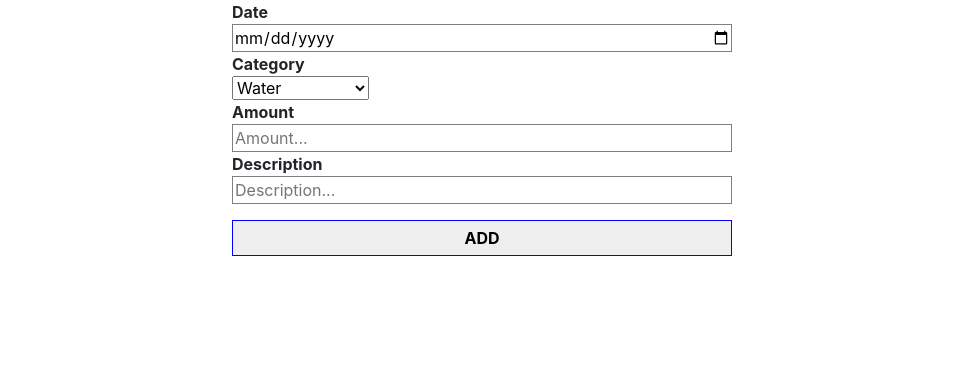
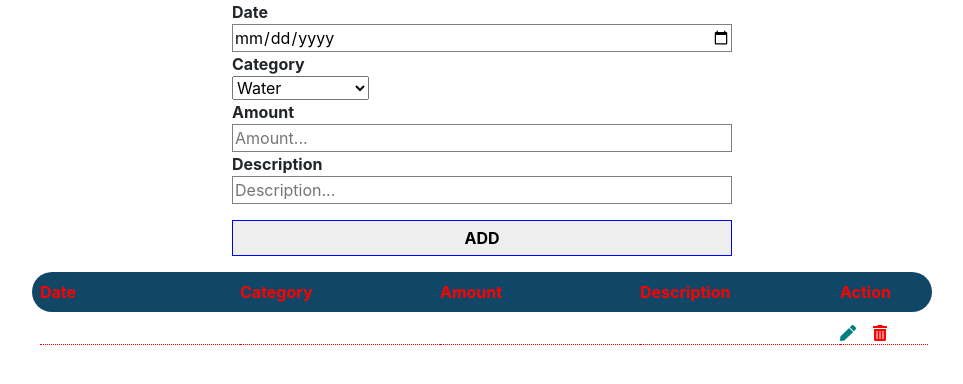
Before and after one commit to albertdugba/expense-tracker-app, a React (Create React App) app: page / in a window 1280 px wide. Shown: the top 384 px of the page, without its empty margins (158-1121 px from the left). Built offline with nearby package versions, Linux system fonts and the light colour scheme.

Commit message:
Added a del functionality

```diff
--- a/src/App.css
+++ b/src/App.css
@@ -35,3 +35,45 @@ button:hover {
   background: rgb(6, 18, 73);
   color: #fff;
 }
+
+/* Tables */
+
+.grid-table {
+  display: grid;
+  grid-template-columns: repeat(5, 200px);
+  background: rgb(17, 71, 102);
+  color: red;
+  padding: 0.5rem;
+  border-radius: 20px;
+  max-width: 900px;
+  margin: auto;
+  font-weight: bold;
+  overflow-x: hidden;
+}
+
+.expense-list-item {
+  display: grid;
+  grid-template-columns: repeat(5, 200px);
+  padding: 0.5rem;
+  border-radius: 20px;
+  max-width: 900px;
+  margin: auto;
+  overflow-x: hidden;
+}
+
+.expense-list-item > div {
+  border-bottom: 1px dotted red;
+}
+
+/*Icons */
+
+.del {
+  margin-left: 1rem;
+  color: red;
+  cursor: pointer;
+}
+
+.edit {
+  color: teal;
+  cursor: pointer;
+}
--- a/src/App.js
+++ b/src/App.js
@@ -28,14 +28,22 @@ class App extends Component {
       amount
     };
     this.setState({
-      expensesItem: [...this.state, newExpenses]
+      expensesItem: [...this.state.expensesItem, newExpenses]
     });
+  };
+
+  handleDelete = id => {
+    const expensesItem = this.state.expensesItem.filter(item => item.id !== id);
+    this.setState({ expensesItem });
   };
   render() {
     return (
       <div>
         <FormInput addInput={this.addFormInput} />
-        <FormItem expenses={this.state.expensesItem} />
+        <FormItem
+          expenses={this.state.expensesItem}
+          handleDelete={this.handleDelete}
+        />
       </div>
     );
   }
--- a/src/components/FormDetails.js
+++ b/src/components/FormDetails.js
@@ -1,7 +1,25 @@
 import React from "react";
+import { FaTrashAlt } from "react-icons/fa";
+import { FaPen } from "react-icons/fa";
 
-const FormDetails = () => {
-  return <div>Hello</div>;
+import "../App.css";
+
+const FormDetails = props => {
+  const { date, category, amount, description, id } = props.expense;
+  return (
+    <div>
+      <div className="expense-list-item">
+        <div>{date}</div>
+        <div>{category}</div>
+        <div>{amount}</div>
+        <div>{description}</div>
+        <div className="icons">
+          <FaPen className="edit" />
+          <FaTrashAlt className="del" onClick={() => props.handleDelete(id)} />
+        </div>
+      </div>
+    </div>
+  );
 };
 
 export default FormDetails;
--- a/src/components/FormInput.js
+++ b/src/components/FormInput.js
@@ -29,7 +29,7 @@ class FormInput extends Component {
           <label htmlFor="Date">Date</label>
           <input
             type="date"
-            name="Date"
+            name="date"
             value={this.state.date}
             onChange={this.handleChange}
           />
@@ -37,14 +37,14 @@ class FormInput extends Component {
           <select
             value={this.state.category}
             onChange={this.handleChange}
-            name="Category"
+            name="category"
           >
             <optgroup label="Utilities">
               <option value="Light">Light</option>
               <option value="Rent">Rent</option>
               <option value="Water">Water</option>
               <option value="Gas">Gas</option>
-              <option value="Tel">Telephone</option>
+              <option value="Telephone">Telephone</option>
             </optgroup>
 
             <optgroup label="Maintenance">
--- a/src/components/FormItem.js
+++ b/src/components/FormItem.js
@@ -1,12 +1,33 @@
-import React from "react";
+import React, { Component } from "react";
+
+import "../App.css";
 import FormDetails from "./FormDetails";
 
-const FormItem = props => {
-  const { expenses } = props;
-  {
-    expenses.map(expense => <FormDetails expense={expense} key={expense.id} />);
+class FormItem extends Component {
+  render() {
+    const { expenses } = this.props;
+    return (
+      <div className="container mt-3">
+        <div>
+          <div className="grid-table">
+            <div>Date</div>
+            <div>Category</div>
+            <div>Amount</div>
+            <div>Description</div>
+            <div>Action</div>
+          </div>
+
+          {expenses.map(expense => (
+            <FormDetails
+              expense={expense}
+              key={expense.id}
+              handleDelete={this.props.handleDelete}
+            />
+          ))}
+        </div>
+      </div>
+    );
   }
-  return null;
-};
+}
 
 export default FormItem;
```
